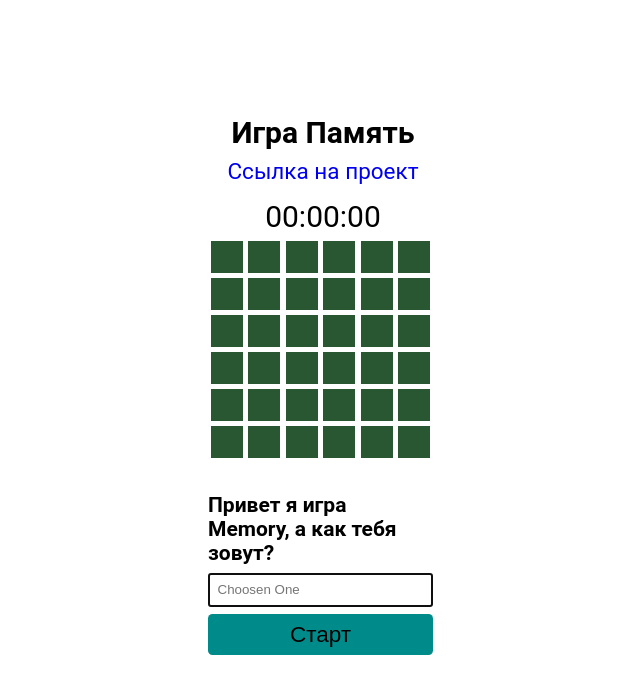
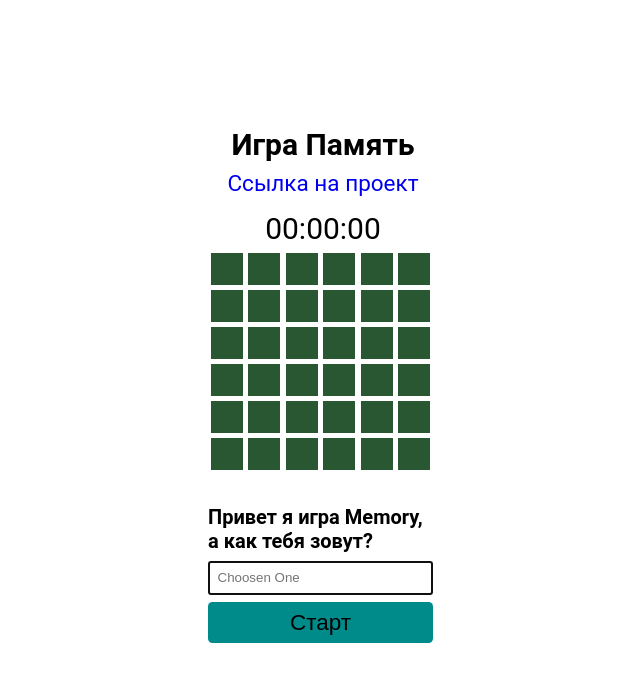
Before and after one commit to ufaboy/game-memory, a Vue app: page / in a window 1280 px wide. Shown: the top 694 px of the page, without its empty margins (317-957 px from the left). Built offline with nearby package versions, Linux system fonts and the light colour scheme.

Commit message:
Update App.vue

```diff
--- a/src/App.vue
+++ b/src/App.vue
@@ -229,7 +229,7 @@ body {
     padding: 0.5rem;
   }
   .label {
-    font-size: 21px;
+    font-size: 20px;
     font-weight: 700;
   }
 
```
